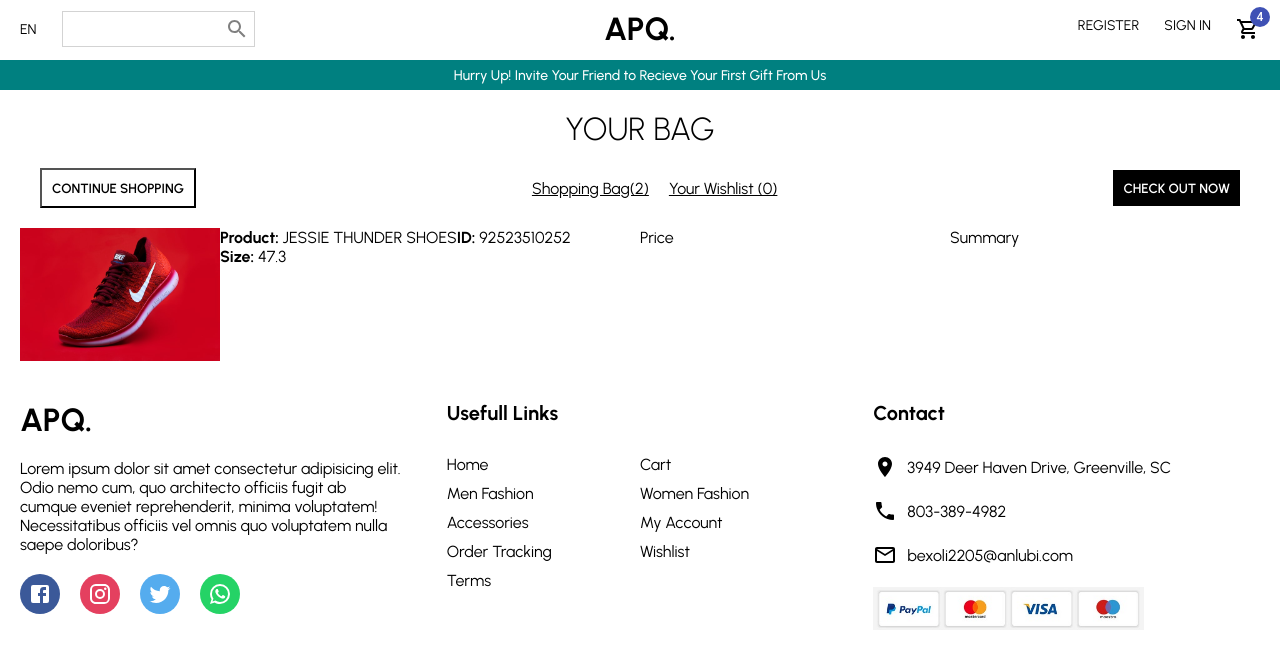
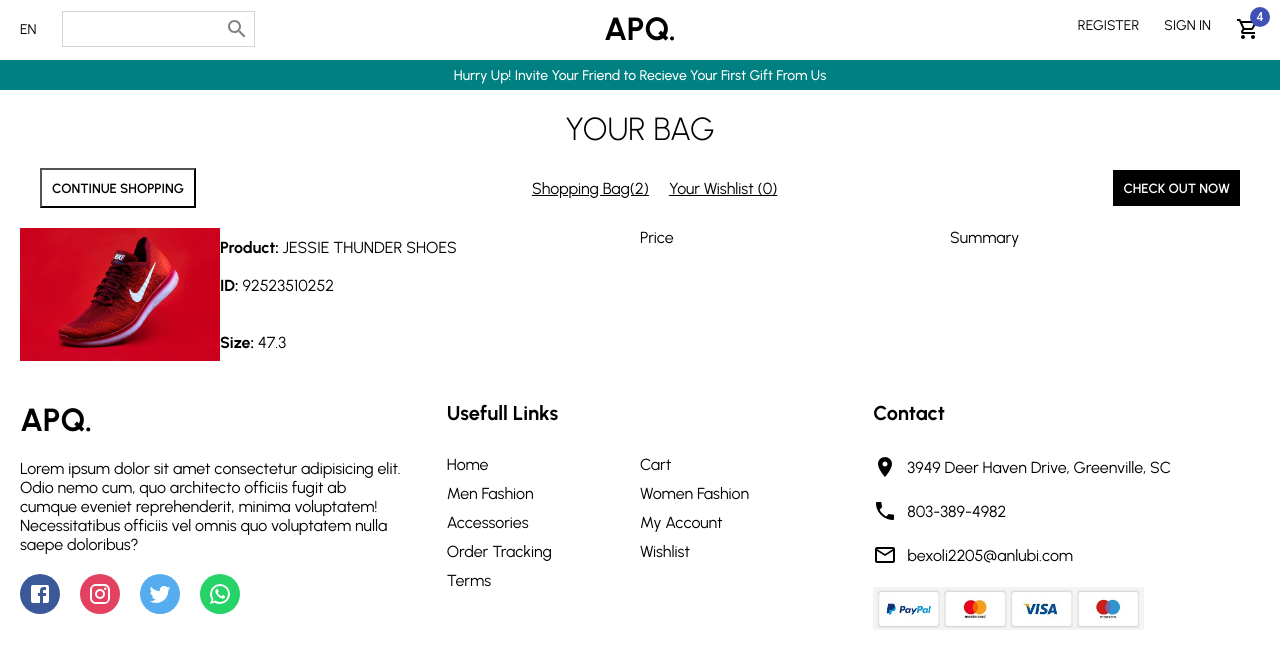
Before and after one commit to AliPooladmast/e-commerce, a React (Create React App) app: page / in a window 1280 px wide. Shown: the top 668 px of the page. Built offline with nearby package versions, Linux system fonts and the light colour scheme.

Commit message:
feat(cart): set the spaces of the detail section contents

```diff
--- a/src/pages/Cart/cart.module.scss
+++ b/src/pages/Cart/cart.module.scss
@@ -67,3 +67,9 @@
 .PriceDetail {
   flex: 1;
 }
+
+.Detail {
+  display: flex;
+  flex-direction: column;
+  justify-content: space-around;
+}
```
